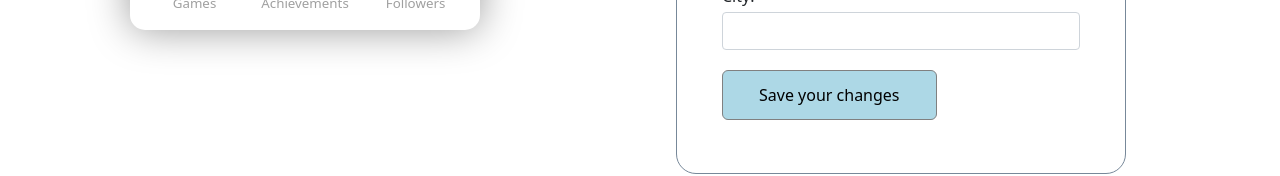
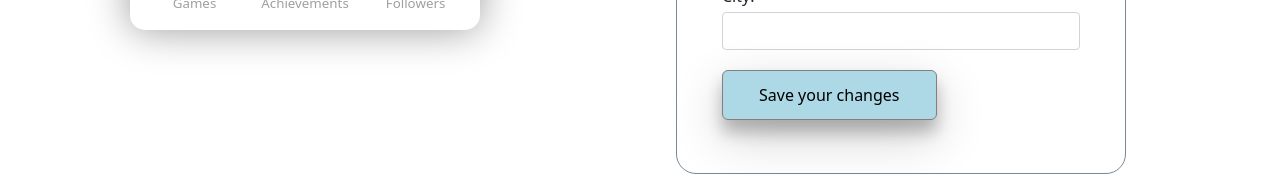
Before and after one commit to CesarErives/ReactExample, a React (Create React App) app: page / in a window 1280 px wide. In both pictures the pointer is over the button "Save your changes". Shown: the part 590-766 px from the top of the page. Built offline with nearby package versions, Linux system fonts and the light colour scheme.

Commit message:
Hover for the button added

```diff
--- a/src/components/style/BadgeForm.css
+++ b/src/components/style/BadgeForm.css
@@ -14,3 +14,13 @@
     padding: 45px;
     border-radius: 20px;
 }
+.saveChangesbtn:hover{
+    margin-top: 20px;
+    background-color: lightblue;
+    padding: 12px 36px;
+    border-radius: 6px;
+    display: block;
+    align-self: center;
+    border: 1px solid gray;
+    box-shadow: 0 12px 16px 0 rgba(0,0,0,0.24), 0 17px 50px 0 rgba(0,0,0,0.19);
+}
```
